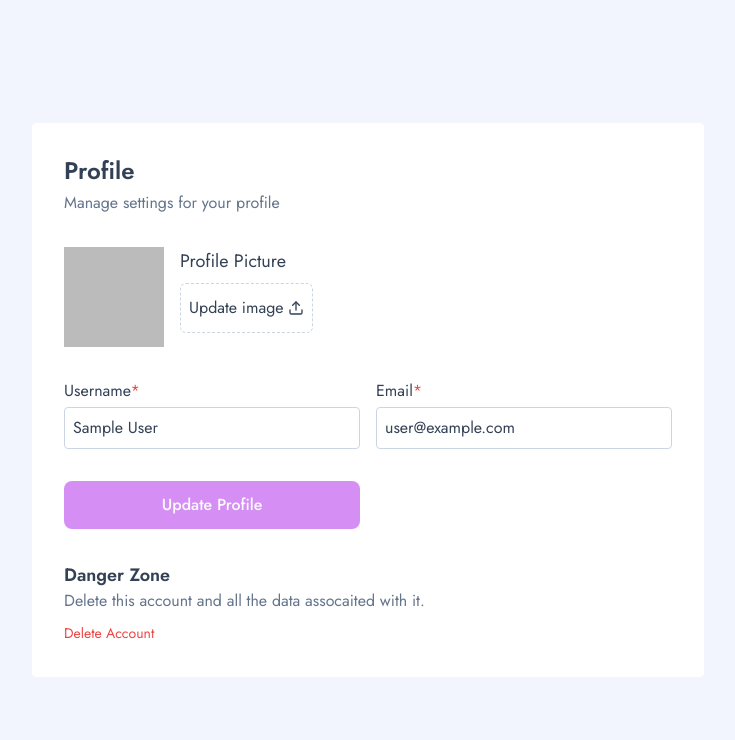
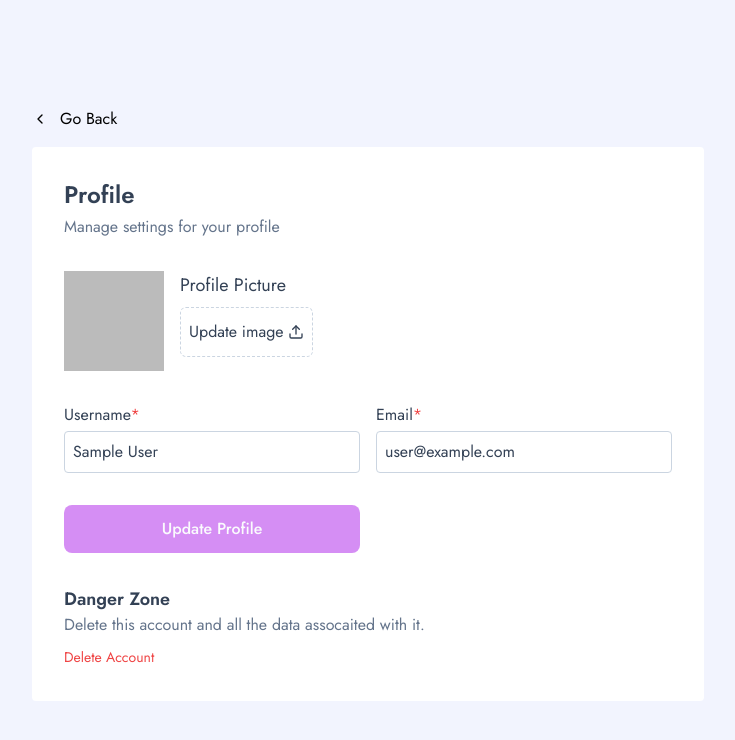
Before and after one commit to Ibarra11/ProductFeedback, a Next.js app: page /account in a window 1280 px wide. Shown: the top 740 px of the page, without its empty margins (272-1007 px from the left). Built offline with nearby package versions, Linux system fonts and the light colour scheme; no server answers; sample sign-in values are in the browser's storage.

Commit message:
Some more changes

```diff
--- a/app/(auth)/login/page.tsx
+++ b/app/(auth)/login/page.tsx
@@ -1,5 +1,5 @@
 import { Metadata } from "next";
-import LinkWithChevronLeft from "@/app/components/LinkWithChevronLeft";
+import GoBackLink from "@/app/components/GoBackLink";
 import UserAuthForm from "@/app/components/UserAuthForm";
 import Link from "next/link";
 export const metadata: Metadata = {
@@ -9,9 +9,9 @@ export const metadata: Metadata = {
 export default async function Login() {
   return (
     <div className="h-full` relative flex items-center justify-center">
-      <LinkWithChevronLeft className="absolute top-0 left-0 outline-none focus:outline-2 focus:outline-offset-1 focus:outline-slate-300">
+      <GoBackLink className="absolute top-0 left-0 outline-none focus:outline-2 focus:outline-offset-1 focus:outline-slate-300">
         Back
-      </LinkWithChevronLeft>
+      </GoBackLink>
       <div className="mx-auto flex flex-col justify-center space-y-6 rounded-md bg-brand-ghost_white p-6 shadow-md sm:w-[350px]">
         <div className="flex flex-col space-y-2 text-center">
           <h1 className="heading-text-gradient text-2xl font-bold">
--- a/app/account/page.tsx
+++ b/app/account/page.tsx
@@ -2,16 +2,16 @@ import { redirect } from "next/navigation";
 import UserProfileForm from "./UserProfileForm";
 import { getCurrentUser } from "../lib/auth/session";
 import { authOptions } from "../api/auth/[...nextauth]/route";
+import GoBackLink from "../components/GoBackLink";
 export default async function Account() {
   const user = await getCurrentUser();
-
   if (!user) {
     redirect(authOptions.pages?.signIn || "/login");
   }
-
   return (
-    <div className=" grid items-center">
-      <div className="mx-auto  w-full max-w-2xl rounded bg-white  p-8">
+    <div className="flex flex-col gap-2 justify-center max-w-2xl mx-auto w-full">
+      <GoBackLink className="self-start">Go Back</GoBackLink>
+      <div className="rounded bg-white p-8">
         <h1 className="mb-1 text-2xl font-semibold text-slate-700">Profile</h1>
         <p className="mb-8 text-slate-500">Manage settings for your profile</p>
         <UserProfileForm
--- a/app/components/LinkWithChevronLeft/index.tsx
+++ b/app/components/GoBackLink/index.tsx
@@ -5,7 +5,7 @@ import { ChevronLeft } from "react-feather";
 
 import clsx from "clsx";
 
-function LinkWithChevronLeft({
+function GoBackLink({
   className,
   children,
 }: React.PropsWithChildren<{
@@ -14,19 +14,18 @@ function LinkWithChevronLeft({
   const router = useRouter();
   return (
     <button
-      className={clsx(
-        "inline-flex items-center gap-3  py-2",
-        `${className ? className : ""}`
-      )}
+      className={clsx("group inline-flex  items-center gap-3 py-2", className)}
       onClick={() => router.back()}
     >
-      <span>
-        <ChevronLeft size={16} />
-      </span>
+      <ChevronLeft
+        className="group-hover:-translate-x-1 group-focus:-translate-x-1 transition-transform duration-200"
+        size={16}
+      />
+
       <span
         className={clsx(
-          "hover:underline hover:underline-offset-4 transition-all duration-200",
-          "focus:underline focus:underline-offset-4"
+          "group-hover:underline group-hover:underline-offset-4 transition-all duration-200",
+          "group-focus:underline group-focus:underline-offset-4"
         )}
       >
         {children}
@@ -35,4 +34,4 @@ function LinkWithChevronLeft({
   );
 }
 
-export default LinkWithChevronLeft;
+export default GoBackLink;
--- a/app/edit-feedback/[id]/page.tsx
+++ b/app/edit-feedback/[id]/page.tsx
@@ -4,7 +4,7 @@ import clsx from "clsx";
 import EditFeedbackForm from "../EditFeedbackForm";
 import { getPost } from "@/app/lib/prisma/Post";
 import { redirect } from "next/navigation";
-import LinkWithChevronLeft from "@/app/components/LinkWithChevronLeft";
+import GoBackLink from "@/app/components/GoBackLink";
 import { getCurrentUser } from "@/app/lib/auth/session";
 import { z } from "zod";
 import { Metadata } from "next";
@@ -48,7 +48,7 @@ async function EditFeedback({ params }: { params: { id: string } }) {
 
   return (
     <>
-      <LinkWithChevronLeft className=" mb-6">Go Back</LinkWithChevronLeft>
+      <GoBackLink className=" mb-6">Go Back</GoBackLink>
       <section className="relative pt-5 md:pt-7">
         <Image
           src="/shared/icon-edit-feedback.svg"
--- a/app/lib/prisma/post/index.tsx
+++ b/app/lib/prisma/post/index.tsx
@@ -118,6 +118,9 @@ export const getPostByStatus = React.cache(async (option: Status) => {
     where: {
       status: Status[option],
     },
+    orderBy: {
+      createdAt: "desc",
+    },
     include: {
       upvotes: {
         select: {
--- a/app/post/[id]/page.tsx
+++ b/app/post/[id]/page.tsx
@@ -49,6 +49,7 @@ async function Page({ params: { id } }: { params: { id: string[] } }) {
     commentsPromise,
     getCurrentUser(),
   ]);
+
   if (!post) {
     redirect("/");
   }
--- a/app/post/components/Comment.tsx
+++ b/app/post/components/Comment.tsx
@@ -80,7 +80,9 @@ const Comment = React.forwardRef<HTMLDivElement | null, Props>(
       <>
         <div
           style={{ marginLeft }}
-          className={clsx("relative flex gap-8 min-h-[150px]")}
+          className={clsx(
+            "relative flex gap-8 min-h-[100px]  md:min-h-[150px]"
+          )}
         >
           <div
             ref={ref ? startingImgRef : null}
--- a/app/post/components/CommentModal/CommentLoader.tsx
+++ b/app/post/components/CommentModal/CommentLoader.tsx
@@ -32,11 +32,11 @@ function ModalComments({
   return (
     <div className="flex h-full flex-col justify-between">
       <div className="flex-1 overflow-auto">
-        <Comments user={user} variant="modal" comments={comments} />
+        <Comments variant="modal" comments={comments} />
       </div>
 
       {!isOpen && (
-        <div className="grid place-content-center py-2 border-t-2 border-t-slate-200">
+        <div className="grid place-content-center py-3 border-t-2 border-t-slate-200">
           <AddCommentButton disabled={false} onClick={() => setIsOpen(!isOpen)}>
             <IoMdAdd className=" text-brand-ghost_white" size={24} />
             <span className="sr-only">Add Comment</span>
--- a/app/post/components/Comments.tsx
+++ b/app/post/components/Comments.tsx
@@ -2,7 +2,6 @@ import React from "react";
 import EmptyCommentsView from "./EmptyCommentsView";
 import Comment from "./Comment";
 import { Comment as T_Comment } from "@/app/lib/prisma";
-import { Session } from "next-auth";
 
 interface Props {
   comments: T_Comment[];
--- a/app/roadmap/page.tsx
+++ b/app/roadmap/page.tsx
@@ -6,9 +6,8 @@ import RoadmapView from "./components/RoadmapView";
 import MobileRoadmapView from "./components/MobileRoadmapView";
 import { getPostByStatus } from "../lib/prisma/Post";
 import { Status } from "@prisma/client";
-import { minDelay } from "../lib/helpers";
 import { getCurrentUser } from "../lib/auth/session";
-import RoadmapLoading from "@/loading";
+import { STATUS_VALUES } from "../constants";
 export const dynamic = "force-dynamic";
 export const revalidate = 0;
 /*
@@ -17,7 +16,7 @@ export const revalidate = 0;
 const statusUnion = z
   .string()
   .refine((val) => {
-    const statusValues = Object.keys(Status);
+    const statusValues = STATUS_VALUES;
     const statusResult = statusValues.find((status) => {
       if (status.toLowerCase() === val) {
         return true;
@@ -51,20 +50,10 @@ async function Page({ searchParams }: { searchParams: { status: string } }) {
     redirect("/");
   }
   const { status } = rawInput.data;
-
   return (
     <UserProvider user={user}>
-      {/* <PostsProvider> */}
-
       <RoadmapView status={status as Status} />
-
-      {/* <MobileRoadmapView
-            user={user}
-            postsPromise={postsPromise}
-            status={status}
-          /> */}
-
-      {/* </PostsProvider> */}
+      <MobileRoadmapView status={status as Status} />
     </UserProvider>
   );
 }
--- a/app/utils/index.ts
+++ b/app/utils/index.ts
@@ -1,6 +1,7 @@
 import { SortByTypes } from "@/types";
 import { Status } from "@prisma/client";
 import type { Post } from "../lib/prisma/Post";
+
 export function sortPosts(posts: Post[], sortBy: SortByTypes): Post[] {
   switch (sortBy) {
     case "Most Comments": {
```
